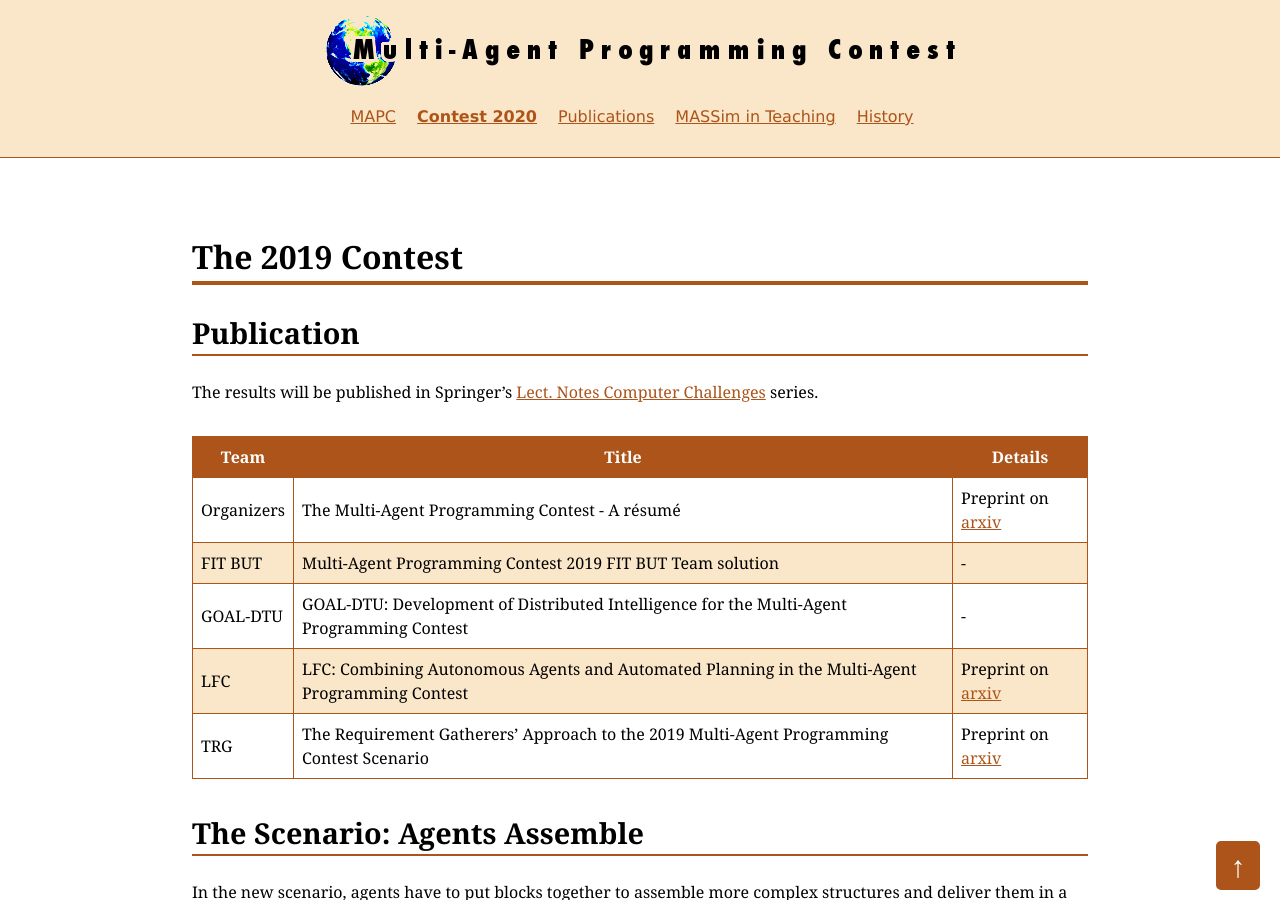
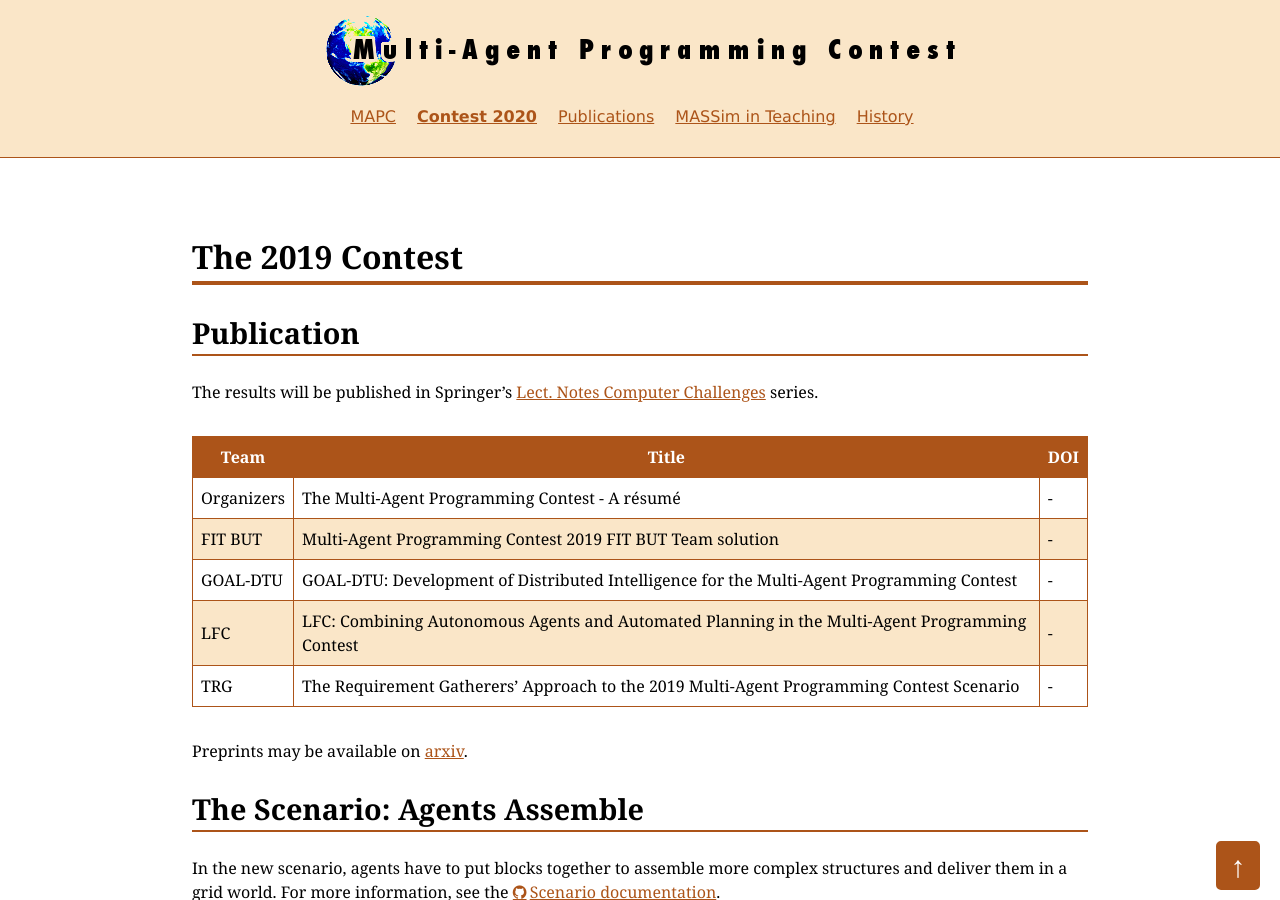
Before and after one commit to agentcontest/agentcontest.github.io, a Jekyll site: the page built from 2019/index.md, in a window 1280 px wide and 900 px high. Built offline with Jekyll 4.4.1, drawn with Linux system fonts in a browser that asks for light colours.

Commit message:
rephrase arxiv

```diff
--- a/2019/index.md
+++ b/2019/index.md
@@ -9,14 +9,15 @@ Publication
 
 The results will be published in Springer's [Lect. Notes Computer Challenges](https://www.springer.com/series/16528) series.
 
-Team | Title | Details
+Team | Title | DOI
 --- | --- | ---
-Organizers | The Multi-Agent Programming Contest - A résumé | Preprint on [arxiv](https://arxiv.org/)
+Organizers | The Multi-Agent Programming Contest - A résumé | -
 FIT BUT | Multi-Agent Programming Contest 2019 FIT BUT Team solution | -
 GOAL-DTU | GOAL-DTU: Development of Distributed Intelligence for the Multi-Agent Programming Contest | -
-LFC | LFC: Combining Autonomous Agents and Automated Planning in the Multi-Agent Programming Contest | Preprint on [arxiv](https://arxiv.org/)
-TRG | The Requirement Gatherers' Approach to the 2019 Multi-Agent Programming Contest Scenario | Preprint on [arxiv](https://arxiv.org/)
+LFC | LFC: Combining Autonomous Agents and Automated Planning in the Multi-Agent Programming Contest | -
+TRG | The Requirement Gatherers' Approach to the 2019 Multi-Agent Programming Contest Scenario | -
 
+Preprints may be available on [arxiv](https://arxiv.org/).
 
 The Scenario: Agents Assemble
 -----------------------------
```
